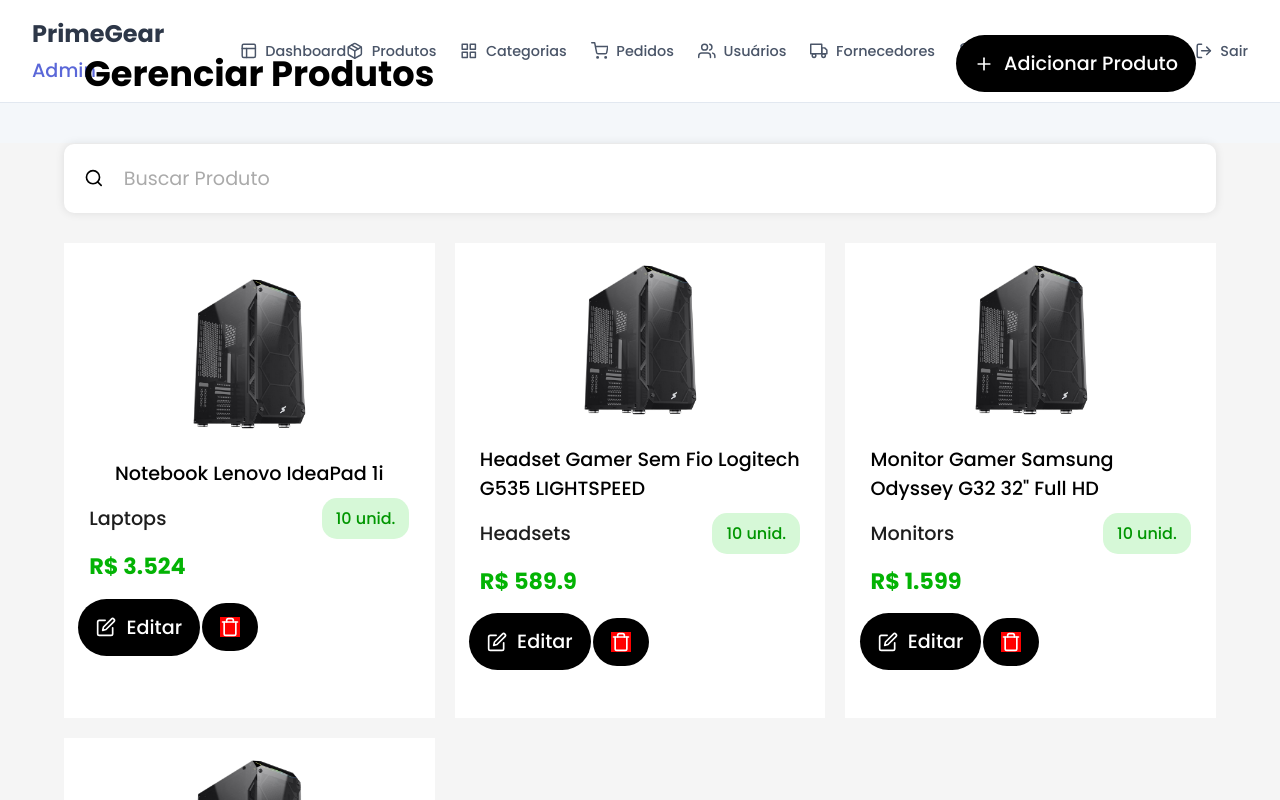
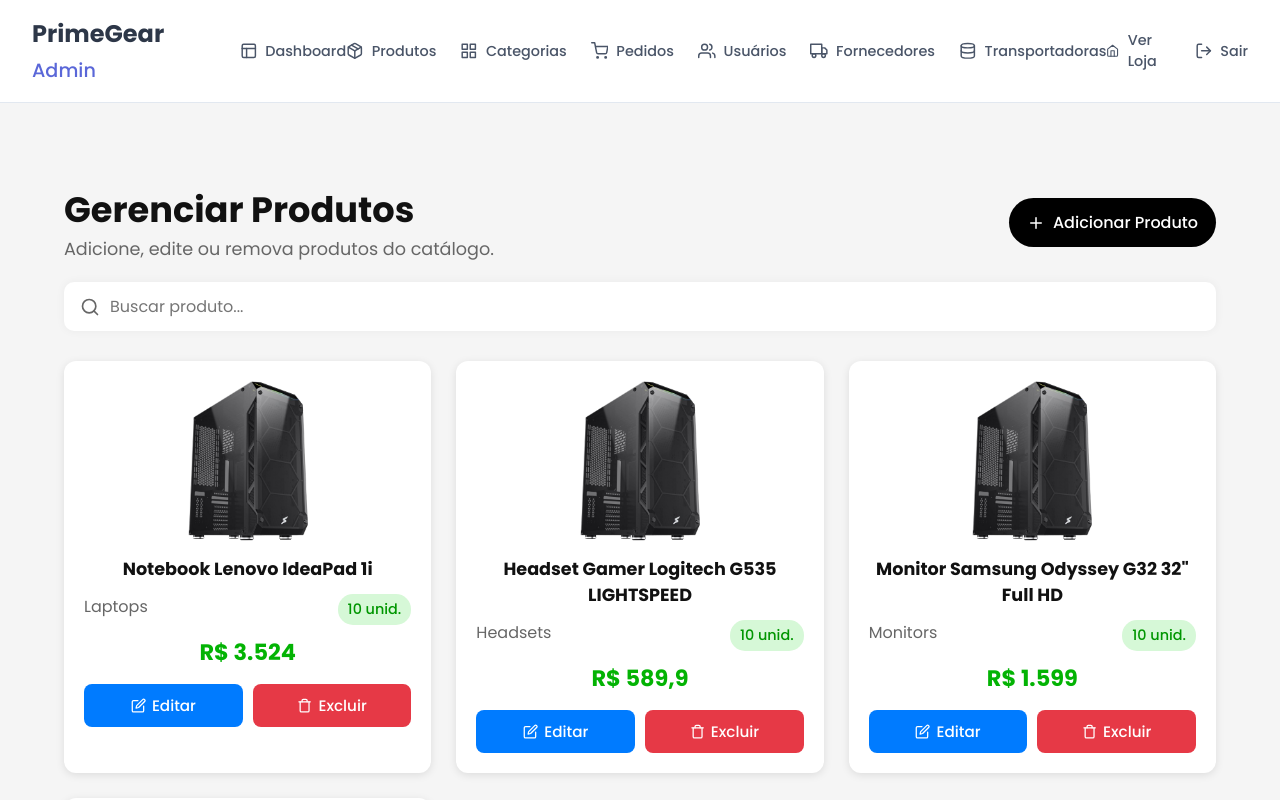
Before and after one commit to iagodev10/Prime_Gear_Front, a React (Vite) app in the folder prime_gear_front/: page /admin/produtos in a window 1280 px wide. Shown: the top 800 px of the page. Built offline with nearby package versions, Linux system fonts and the light colour scheme.

Commit message:
Mudanças

```diff
--- a/prime_gear_front/src/pages/AdminProdutos/index.jsx
+++ b/prime_gear_front/src/pages/AdminProdutos/index.jsx
@@ -1,75 +1,42 @@
 import React from 'react';
-import styled from 'styled-components';
-
 import { FiEdit, FiTrash, FiPlus, FiSearch } from 'react-icons/fi';
 import {
     Container, Header, Title, Button, Search,
-    Content, ProdutoCard, ProdImage, ProdName, ProdInfos, ProdCategoria, ProdQuantidade, ProdPrice, ProdActions, Edit, Delete
+    Content, ProdutoCard, ProdImage, ProdName,
+    ProdInfos, ProdCategoria, ProdQuantidade,
+    ProdPrice, ProdActions, ActionButton
 } from './style';
-
-import Desktop from '../../assets/images/desktopPC.png'
+import Desktop from '../../assets/images/desktopPC.png';
 
 const AdminProdutos = () => {
-
     const mockProdutos = [
-        {
-            id: 1,
-            name: 'Notebook Lenovo IdeaPad 1i',
-            categoria: 'Laptops',
-            quantidade: 10,
-            price: 3.524,
-            image: Desktop
-        },
-        {
-            id: 2,
-            name: 'Headset Gamer Sem Fio Logitech G535 LIGHTSPEED',
-            categoria: 'Headsets',
-            quantidade: 10,
-            price: 589.90,
-            image: Desktop
-        },
-        {
-            id: 3,
-            name: 'Monitor Gamer Samsung Odyssey G32 32" Full HD',
-            categoria: 'Monitors',
-            quantidade: 10,
-            price: 1.599,
-            image: Desktop
-        },
-        {
-            id: 4,
-            name: 'Monitor Gamer Samsung Odyssey G32 32" Full HD',
-            categoria: 'Monitors',
-            quantidade: 10,
-            price: 1.599,
-            image: Desktop
-        }
+        { id: 1, name: 'Notebook Lenovo IdeaPad 1i', categoria: 'Laptops', quantidade: 10, price: 3524, image: Desktop },
+        { id: 2, name: 'Headset Gamer Logitech G535 LIGHTSPEED', categoria: 'Headsets', quantidade: 10, price: 589.9, image: Desktop },
+        { id: 3, name: 'Monitor Samsung Odyssey G32 32" Full HD', categoria: 'Monitors', quantidade: 10, price: 1599, image: Desktop },
+        { id: 4, name: 'Monitor Samsung Odyssey G32 32" Full HD', categoria: 'Monitors', quantidade: 10, price: 1599, image: Desktop },
     ];
 
     return (
         <Container>
-
-
             <Header>
                 <Title>
                     <h1>Gerenciar Produtos</h1>
-                    <p></p>
+                    <p>Adicione, edite ou remova produtos do catálogo.</p>
                 </Title>
-                <Button className='add-product-button'>
-                    <FiPlus size={20} />
-                    <span>Adicionar Produto</span>
+                <Button>
+                    <FiPlus size={18} />
+                    Adicionar Produto
                 </Button>
             </Header>
 
             <Search>
-                <FiSearch size={20} />
-                <input type="text" placeholder="Buscar Produto" />
+                <FiSearch size={20} color="#666" />
+                <input type="text" placeholder="Buscar produto..." />
             </Search>
 
             <Content>
                 {mockProdutos.map((produto) => (
                     <ProdutoCard key={produto.id}>
-
                         <ProdImage>
                             <img src={produto.image} alt={produto.name} />
                         </ProdImage>
@@ -79,37 +46,21 @@
                         </ProdName>
 
                         <ProdInfos>
-                            <ProdCategoria>
-                                <p>{produto.categoria}</p>
-                            </ProdCategoria>
-                            <ProdQuantidade>
-                                <p>{produto.quantidade} unid.</p>
-                            </ProdQuantidade>
+                            <ProdCategoria><p>{produto.categoria}</p></ProdCategoria>
+                            <ProdQuantidade><p>{produto.quantidade} unid.</p></ProdQuantidade>
                         </ProdInfos>
 
-                        <ProdPrice>
-                            <p>R$ {produto.price}</p>
-                        </ProdPrice>
+                        <ProdPrice><p>R$ {produto.price.toLocaleString('pt-BR')}</p></ProdPrice>
 
                         <ProdActions>
-                            <Edit>
-                                <Button>
-                                    <FiEdit size={20} />
-                                    <span>Editar</span>
-                                </Button>
-                                <Delete>
-                                    <Button>
-                                        <FiTrash size={20} style={{ backgroundColor: 'red' }} />
-                                    </Button>
-                                </Delete>
-                            </Edit>
+                            <ActionButton><FiEdit /> Editar</ActionButton>
+                            <ActionButton><FiTrash /> Excluir</ActionButton>
                         </ProdActions>
-
                     </ProdutoCard>
                 ))}
             </Content>
         </Container>
-    )
-}
+    );
+};
 
 export default AdminProdutos;
--- a/prime_gear_front/src/pages/AdminProdutos/style.js
+++ b/prime_gear_front/src/pages/AdminProdutos/style.js
@@ -2,226 +2,187 @@
 
 export const Container = styled.div`
     width: 100%;
-    height: 100vh;
+    min-height: 100vh;
     background-color: #f5f5f5;
-    margin-top: 5vh;
+    padding-top: 10vh;
     display: flex;
     flex-direction: column;
     align-items: center;
-    justify-content: center;
 `;
 
 export const Header = styled.div`
     width: 90%;
-    height: 100px;
     display: flex;
     justify-content: space-between;
     align-items: center;
-    padding: 20px;
     margin-bottom: 20px;
 `;
 
-
 export const Title = styled.div`
-    width: 60%;
-    display: flex;
-    flex-direction: column;
-    justify-content: space-between;
-    align-items: flex-start;
     h1 {
         font-size: 2.2rem;
         font-weight: 600;
-        color: black;
+        color: #111;
     }
     p {
-        font-size: 1.2rem;
-        font-weight: 400;
-        color: black;
+        font-size: 1.1rem;
+        color: #666;
     }
 `;
 
 export const Button = styled.button`
-    padding: 14px 18px;
+    padding: 12px 18px;
     background-color: #000;
     color: #fff;
-    border-radius: 99px;
+    border-radius: 50px;
     border: none;
     cursor: pointer;
-    font-size: 1.2rem;
+    font-size: 1rem;
     font-weight: 500;
-    margin-bottom: 20px;
-    gap: 10px;
     display: flex;
     align-items: center;
     justify-content: center;
+    gap: 8px;
+    transition: all 0.3s ease;
     &:hover {
         background-color: #333;
-        color: #fff;
         transform: scale(1.05);
-        transition: all 0.3s ease;
     }
-
 `;
-
 
 export const Search = styled.div`
     width: 90%;
     display: flex;
-    justify-content: center;
     align-items: center;
     background-color: #fff;
     border-radius: 10px;
-    box-shadow: 0 0 10px 0 rgba(0, 0, 0, 0.1);
-    padding: 20px;
+    box-shadow: 0 0 10px rgba(0,0,0,0.05);
+    padding: 12px 16px;
     margin-bottom: 30px;
     input {
-        width: 100%;
-        height: 100%;
+        flex: 1;
         border: none;
         outline: none;
-        font-size: 1.2rem;
-        color: black;
-        background: transparent;
-        padding-left: 20px ;
-    }
-    input::placeholder {
-        color: #aaa;
-    }
-    &:focus-within {
-        box-shadow: 0 0 5px rgba(0, 123, 255, 0.4);
+        font-size: 1rem;
+        padding-left: 10px;
+        color: #333;
     }
 `;
 
-
 export const Content = styled.div`
     width: 90%;
-    height: 100%;
     display: grid;
-    grid-template-columns:  repeat(auto-fit, minmax(300px, 1fr));
-    gap: 20px;
-    margin-bottom: 20px;
-
+    grid-template-columns: repeat(auto-fit, minmax(280px, 1fr));
+    gap: 25px;
 `;
 
-
 export const ProdutoCard = styled.div`
-    width: 100%;
-    height: 100%;
+    background-color: #fff;
+    border-radius: 12px;
+    box-shadow: 0 2px 8px rgba(0,0,0,0.1);
+    padding: 20px;
     display: flex;
     flex-direction: column;
     align-items: center;
-    justify-content: center;
-    background-color: white;
-    padding: 22px 2%;
+    transition: all 0.3s ease;
+    &:hover {
+        transform: translateY(-5px);
+        box-shadow: 0 5px 15px rgba(0,0,0,0.15);
+    }
 `;
 
 export const ProdImage = styled.div`
-    width: 150px;
-    height: 150px;
-    display: flex;
-    align-items: center;
-    justify-content: center;
-    margin-bottom: 20px;
-
-    img{
+    width: 160px;
+    height: 160px;
+    overflow: hidden;
+    border-radius: 10px;
+    margin-bottom: 15px;
+    img {
         width: 100%;
         height: 100%;
         object-fit: cover;
+        transition: transform 0.4s ease;
+    }
+    ${ProdutoCard}:hover & img {
+        transform: scale(1.05);
     }
 `;
 
 export const ProdName = styled.div`
-    width: 90%;
-    display: flex;
-    align-items: center;
-    justify-content: center;
-    margin-top: 10px;
+    text-align: center;
     p {
-        font-size: 1.2rem;
-        font-weight: 500;
-        color: black;
+        font-size: 1.1rem;
+        font-weight: 600;
+        color: #111;
     }
 `;
 
 export const ProdInfos = styled.div`
-    width: 90%;
+    width: 100%;
     display: flex;
-    align-items: center;
     justify-content: space-between;
-    margin-top: 10px;
+    margin-top: 12px;
 `;
 
 export const ProdCategoria = styled.div`
-    width: 40%;
-    display: flex;
-    align-items: center;
-    justify-content: flex-start;
     p {
-        font-size: 1.2rem;
-        font-weight: 500;
-        color: #1e1e1e;
+        font-size: 1rem;
+        color: #666;
     }
 `;
 
 export const ProdQuantidade = styled.div`
-    /* width: 20%; */
-    display: flex;
-    align-items: center;
-    justify-content: center;
     background-color: #d6f8d7;
     border-radius: 15px;
-    padding: 8px 14px;
+    padding: 5px 10px;
     p {
-        font-size: 1rem;
+        font-size: 0.9rem;
         font-weight: 500;
         color: #009601;
     }
 `;
 
 export const ProdPrice = styled.div`
-    width: 90%;
-    display: flex;
-    align-items: center;
-    justify-content: flex-start;
     margin-top: 10px;
-    p{
+    p {
         color: #03b304;
         font-size: 1.4rem;
-        font-weight: 600;
+        font-weight: 700;
     }
 `;
 
 export const ProdActions = styled.div`
-    width: 90%;
+    width: 100%;
     display: flex;
-    align-items: center;
     justify-content: space-between;
-    margin-top: 10px;
+    margin-top: 15px;
 `;
 
-export const Edit = styled.div`
-    width: 50%;
+export const ActionButton = styled.button`
+    flex: 1;
+    padding: 10px;
+    border: none;
+    border-radius: 8px;
+    color: #fff;
+    font-size: 0.95rem;
+    font-weight: 500;
     display: flex;
     align-items: center;
     justify-content: center;
-    border-radius: 5px;
-    padding: 5px;
-    p {
-        font-size: 1.2rem;
-        font-weight: 600;
+    gap: 6px;
+    cursor: pointer;
+    transition: all 0.3s ease;
+    &:first-child {
+        background-color: #007bff;
+        margin-right: 10px;
+        &:hover {
+            background-color: #0056b3;
+        }
+    }
+    &:last-child {
+        background-color: #e63946;
+        &:hover {
+            background-color: #c1121f;
+        }
     }
 `;
-
-export const Delete = styled.div`
-    width: 40%;
-    display: flex;
-    align-items: center;
-    justify-content: center;
-    border-radius: 5px;
-    padding: 5px;
-    p {
-        font-size: 1.2rem;
-        font-weight: 600;
-        color: #960000;
-    }
-`;
```
